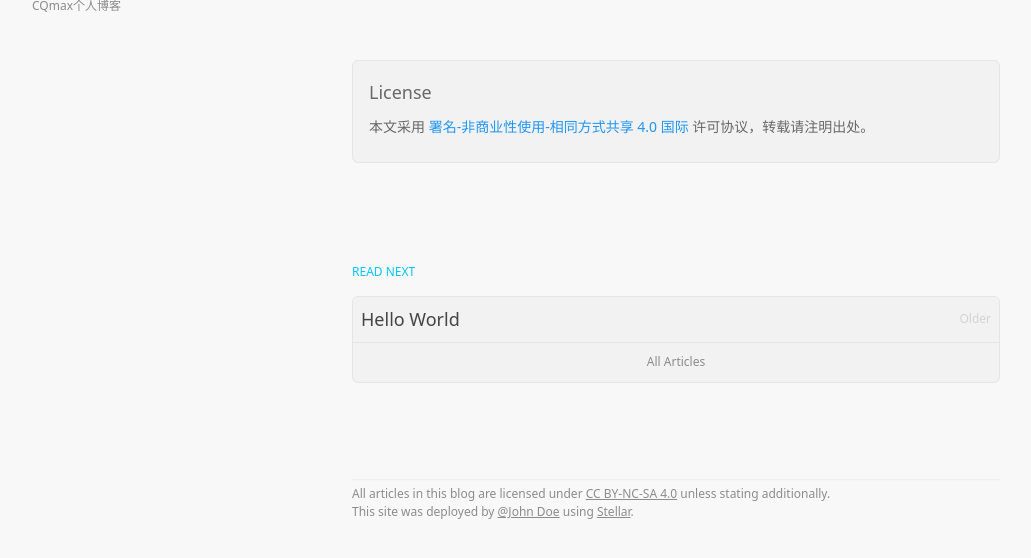
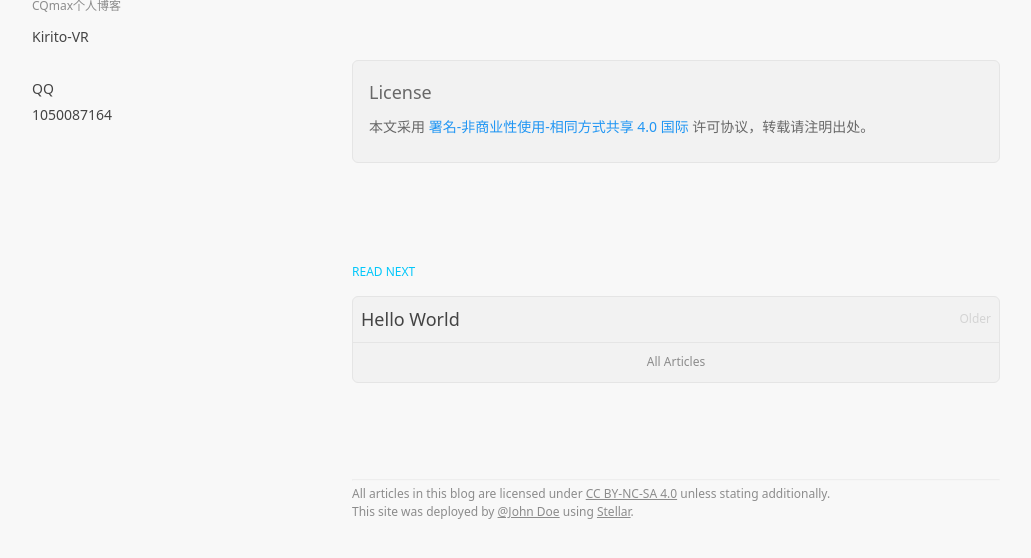
Before and after one commit to Kirito-VR/Kirito-VR.github.io, a plain HTML site: page 2021/08/21/test-for-blog/index.html in a window 1280 px wide. Shown: the part 150-708 px from the top of the page, without its empty margins (28-1059 px from the left). Drawn offline with nearby package versions, Linux system fonts and the light colour scheme; some packages are replaced by stand-ins of ours; a script that the page names is missing.

Commit message:
Site updated: 2021-08-21 20:06:34

```diff
--- a/2021/08/21/test-for-blog/index.html
+++ b/2021/08/21/test-for-blog/index.html
@@ -65,6 +65,19 @@
     <span class='name'>CQmax个人博客</span>
   </div>
   <div class='widget-body fs14'>
+
+      <p>Kirito-VR</p>
+
+
+      <br>
+
+      <p>QQ</p>
+
+
+      <p>1050087164</p>
+
+
+      <br>
 
   </div>
 </div>
```
Also changed, not shown: 404.html (+13 -0 lines), archives/2021/08/index.html (+13 -0 lines), archives/2021/index.html (+13 -0 lines), archives/index.html (+13 -0 lines), index.html (+13 -0 lines).
